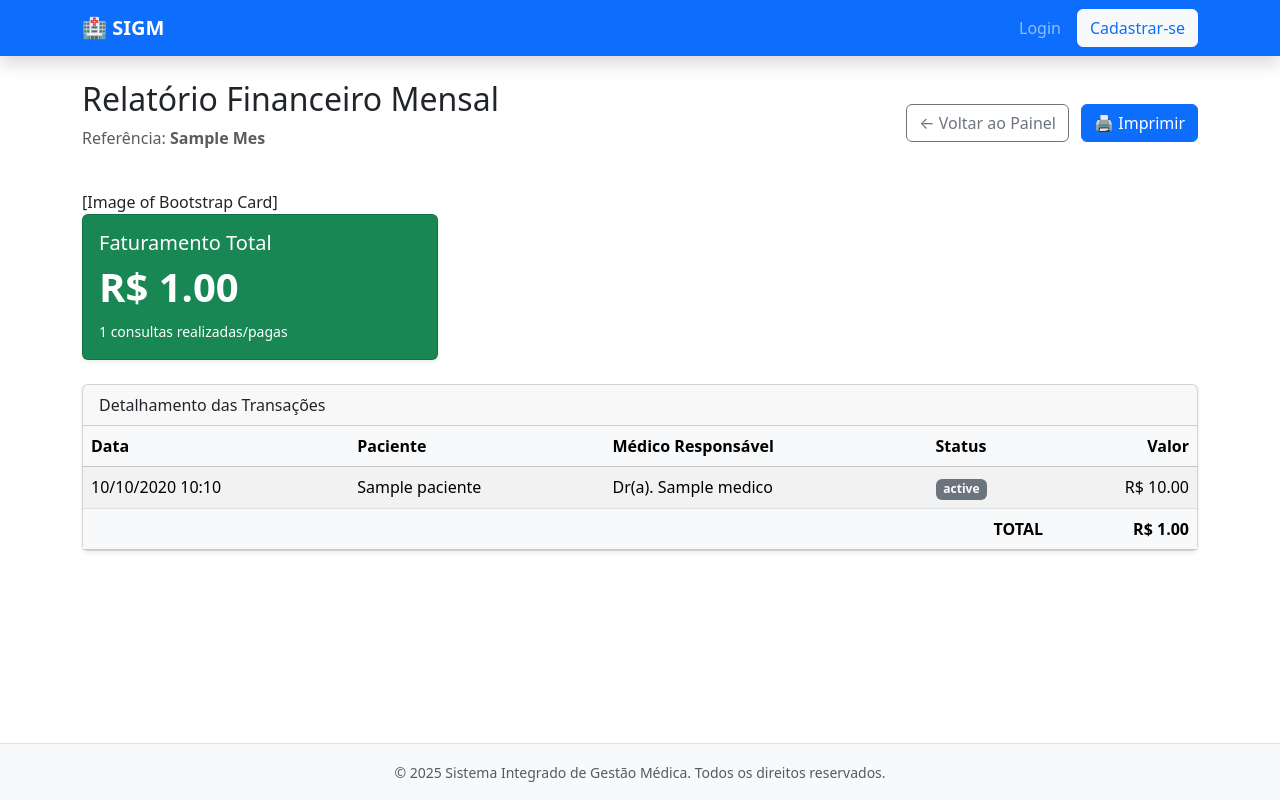
After one commit to LucasRodriguesEstorckPinto/clinica_medica, a Django app: template core/templates/core/relatorio_financeiro.html in a window 1280 px wide. The commit adds this page. Run offline with Django 3.2, Linux system fonts and the light colour scheme; the template is opened without the code that fills it: most values are stand-ins (such as "Sample title", 1, 10 or a date in 2020); some libraries are stand-ins or nearby versions.

Commit message:
relatorio financeiro implementado

```diff
--- a/core/templates/core/recepcionista_home.html
+++ b/core/templates/core/recepcionista_home.html
@@ -18,7 +18,7 @@
             <div class="card-body d-flex flex-column">
                 <h5 class="card-title">Relatórios</h5>
                 <p class="card-text">Gere relatórios financeiros e de atendimentos.</p>
-                <a href="#" class="btn btn-success mt-auto">Gerar Relatório Financeiro (Em breve)</a>
+                <a href="{% url 'relatorio_financeiro' %}" class="btn btn-success mt-auto">Gerar Relatório Financeiro</a>
             </div>
         </div>
     </div>
--- /dev/null
+++ b/core/templates/core/relatorio_financeiro.html
@@ -0,0 +1,78 @@
+{% extends 'core/base.html' %}
+
+{% block title %}Relatório Financeiro - {{ block.super }}{% endblock %}
+
+{% block content %}
+
+<div class="d-flex justify-content-between align-items-center mb-4">
+    <div>
+        <h1 class="h2">Relatório Financeiro Mensal</h1>
+        <p class="text-muted">Referência: <strong>{{ mes|title }}</strong></p>
+    </div>
+    <div>
+        <a href="{% url 'home' %}" class="btn btn-outline-secondary">&larr; Voltar ao Painel</a>
+        <button onclick="window.print()" class="btn btn-primary ms-2">🖨️ Imprimir</button>
+    </div>
+</div>
+
+
+
+[Image of Bootstrap Card]
+
+<div class="row mb-4">
+    <div class="col-md-4">
+        <div class="card bg-success text-white shadow-sm">
+            <div class="card-body">
+                <h5 class="card-title">Faturamento Total</h5>
+                <h2 class="display-6 fw-bold">R$ {{ total_receita|floatformat:2 }}</h2>
+                <p class="card-text"><small>{{ consultas.count }} consultas realizadas/pagas</small></p>
+            </div>
+        </div>
+    </div>
+</div>
+
+<div class="card shadow-sm">
+    <div class="card-header">
+        Detalhamento das Transações
+    </div>
+    <div class="table-responsive">
+        <table class="table table-striped table-hover mb-0">
+            <thead class="table-light">
+                <tr>
+                    <th>Data</th>
+                    <th>Paciente</th>
+                    <th>Médico Responsável</th>
+                    <th>Status</th>
+                    <th class="text-end">Valor</th>
+                </tr>
+            </thead>
+            <tbody>
+                {% for consulta in consultas %}
+                <tr>
+                    <td>{{ consulta.data_hora|date:"d/m/Y H:i" }}</td>
+                    <td>{{ consulta.paciente.get_full_name }}</td>
+                    <td>Dr(a). {{ consulta.medico.get_full_name }}</td>
+                    <td>
+                        <span class="badge bg-secondary">{{ consulta.get_status_display }}</span>
+                    </td>
+                    <td class="text-end">R$ {{ valor_fixo|floatformat:2 }}</td>
+                </tr>
+                {% empty %}
+                <tr>
+                    <td colspan="5" class="text-center text-muted p-4">
+                        Nenhuma receita registrada neste mês.
+                    </td>
+                </tr>
+                {% endfor %}
+            </tbody>
+            <tfoot class="table-light fw-bold">
+                <tr>
+                    <td colspan="4" class="text-end">TOTAL</td>
+                    <td class="text-end">R$ {{ total_receita|floatformat:2 }}</td>
+                </tr>
+            </tfoot>
+        </table>
+    </div>
+</div>
+
+{% endblock %}
--- a/core/urls.py
+++ b/core/urls.py
@@ -1,7 +1,7 @@
 
 from django.urls import path
 from django.contrib.auth import views as auth_views
-from .views import CadastroPacienteView, HomeView, HistoricoFinanceiroView, CriarCheckoutSessionView ,SucessoPagamentoView, CanceladoPagamentoView, stripe_webhook_view, MarcarConsultaView, MinhasConsultasView, CancelarConsultaView, MinhasExamesView, AnamneseView, ReceitaView, AtestadoView, ProntuarioView, ConcluirConsultaView, DetalheConsultaView, ReceitaPDFView, AtestadoPDFView
+from .views import CadastroPacienteView, HomeView, HistoricoFinanceiroView, CriarCheckoutSessionView ,SucessoPagamentoView, CanceladoPagamentoView, stripe_webhook_view, MarcarConsultaView, MinhasConsultasView, CancelarConsultaView, MinhasExamesView, AnamneseView, ReceitaView, AtestadoView, ProntuarioView, ConcluirConsultaView, DetalheConsultaView, ReceitaPDFView, AtestadoPDFView, RelatorioFinanceiroView
 
 urlpatterns = [
     # Rota para o cadastro
@@ -45,4 +45,6 @@ urlpatterns = [
 
     path('atestado/<int:atestado_id>/pdf/', AtestadoPDFView.as_view(), name='atestado_pdf'),
 
+    path('relatorio/financeiro/', RelatorioFinanceiroView.as_view(), name='relatorio_financeiro'),
+
 ]
```
Also changed, not shown: core/views.py (+36 -0 lines), db.sqlite3.
